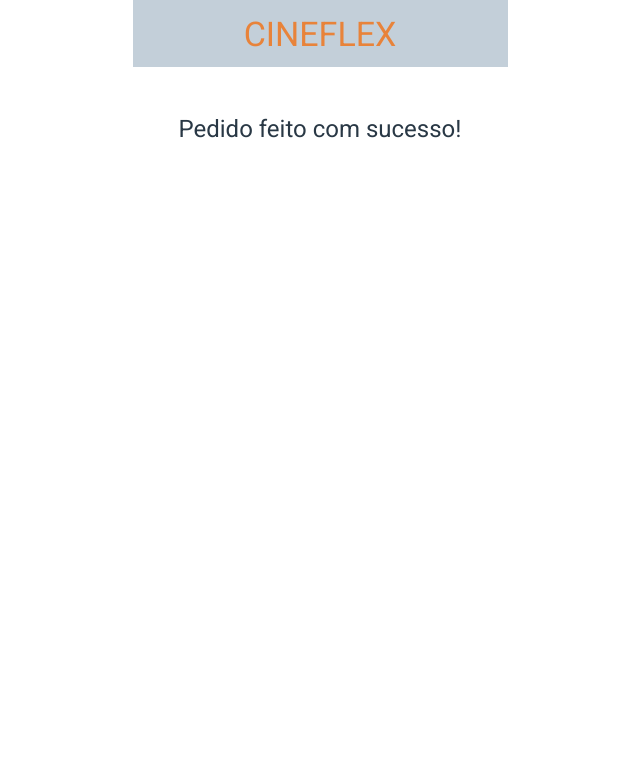
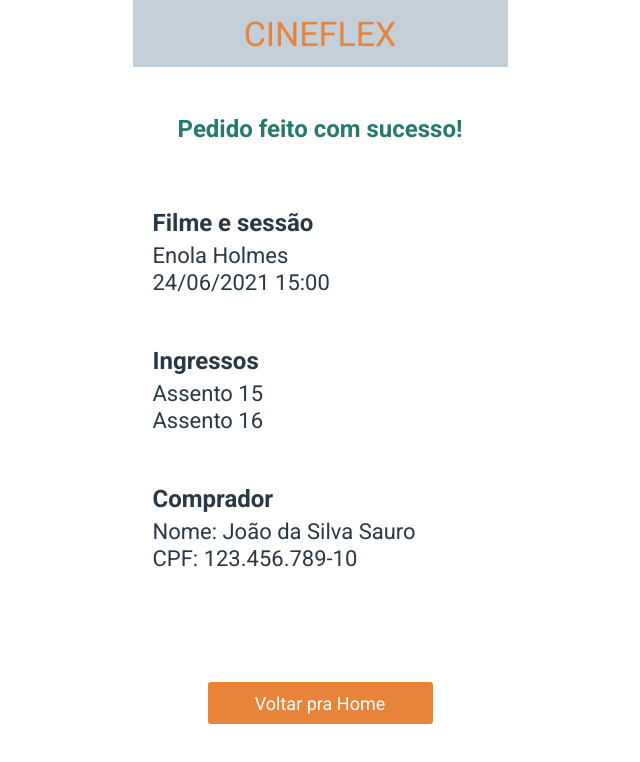
Before and after one commit to RodrigoD1a5/projeto10-cineflex, a React (Create React App) app: page / in a window 1280 px wide. Shown: the top 762 px of the page, without its empty margins (320-960 px from the left). Built offline with nearby package versions, Linux system fonts and the light colour scheme; a web font is replaced by a local one.

Commit message:
Layout aba Sucesso implementado

```diff
--- a/public/index.html
+++ b/public/index.html
@@ -10,7 +10,7 @@
       content="Web site created using create-react-app"
     />
     <link rel="preconnect" href="https://fonts.googleapis.com"><link rel="preconnect" href="https://fonts.gstatic.com" crossorigin><link href="https://fonts.googleapis.com/css2?family=Recursive:wght@300;400;500;600;700;800;900;1000&family=Righteous&family=Roboto:ital,wght@0,100;0,300;0,400;0,500;0,700;0,900;1,100;1,300;1,400;1,500;1,700;1,900&display=swap" rel="stylesheet">
-    <title>Cineflix</title>
+    <title>Cineflex</title>
   </head>
   <body>
     <noscript>You need to enable JavaScript to run this app.</noscript>
--- a/src/componentes/Sucesso.js
+++ b/src/componentes/Sucesso.js
@@ -1,10 +1,83 @@
+import styled from "styled-components";
 import { Container } from "../style/Container";
 
 export default function Sucesso(){
     return(
-        <Container>
+        <EstiloSucesso>
             <p>Pedido feito com sucesso!</p>
-        </Container>
-
+            <div className="infos">
+                <h1>Filme e sessão</h1>
+                <p>Enola Holmes</p>
+                <p>24/06/2021 15:00</p>
+            </div>
+            <div className="infos">
+                <h1>Ingressos</h1>
+                <p>Assento 15</p>
+                <p>Assento 16</p>
+            </div>
+            <div className="infos">
+                <h1>Comprador</h1>
+                <p>Nome: João da Silva Sauro</p>
+                <p>CPF: 123.456.789-10</p>
+            </div>
+            <button>Voltar pra Home</button>
+        </EstiloSucesso>
     )
 }
+
+const EstiloSucesso = styled.div`
+    width:100% ;
+    display: flex;
+    flex-direction: column;
+    align-items: center;
+    padding: 50px 20px;
+    gap: 50px;
+    p{
+        font-family: 'Roboto';
+        font-weight: 700;
+        font-size: 24px;
+        display: flex;
+        flex-wrap: wrap;
+        align-items: center;
+        text-align: center;
+        color: #247A6B;
+        margin-bottom: 20px;
+    }
+
+    .infos{
+        display: flex;
+        flex-direction: column;
+        width: 100%;
+    }
+    .infos h1{
+        font-family: 'Roboto';
+        font-style: normal;
+        font-weight: 700;
+        font-size: 24px;
+        color: #293845;
+        margin-bottom: 10px;
+    }
+    .infos p{
+        color: #293845;
+        font-size: 22px;
+        font-weight: 400;
+        margin-bottom: 5px;
+    }
+
+    button{
+        margin-top: 57px;
+        width: 225px;
+        height: 42px;
+
+        background-color: #E8833A;
+        border-radius: 3px;
+        border: none;
+
+        font-family: 'Roboto';
+        font-style: normal;
+        font-weight: 400;
+        font-size: 18px;
+        color: #FFFFFF;
+        cursor: pointer;
+    }
+`
```
